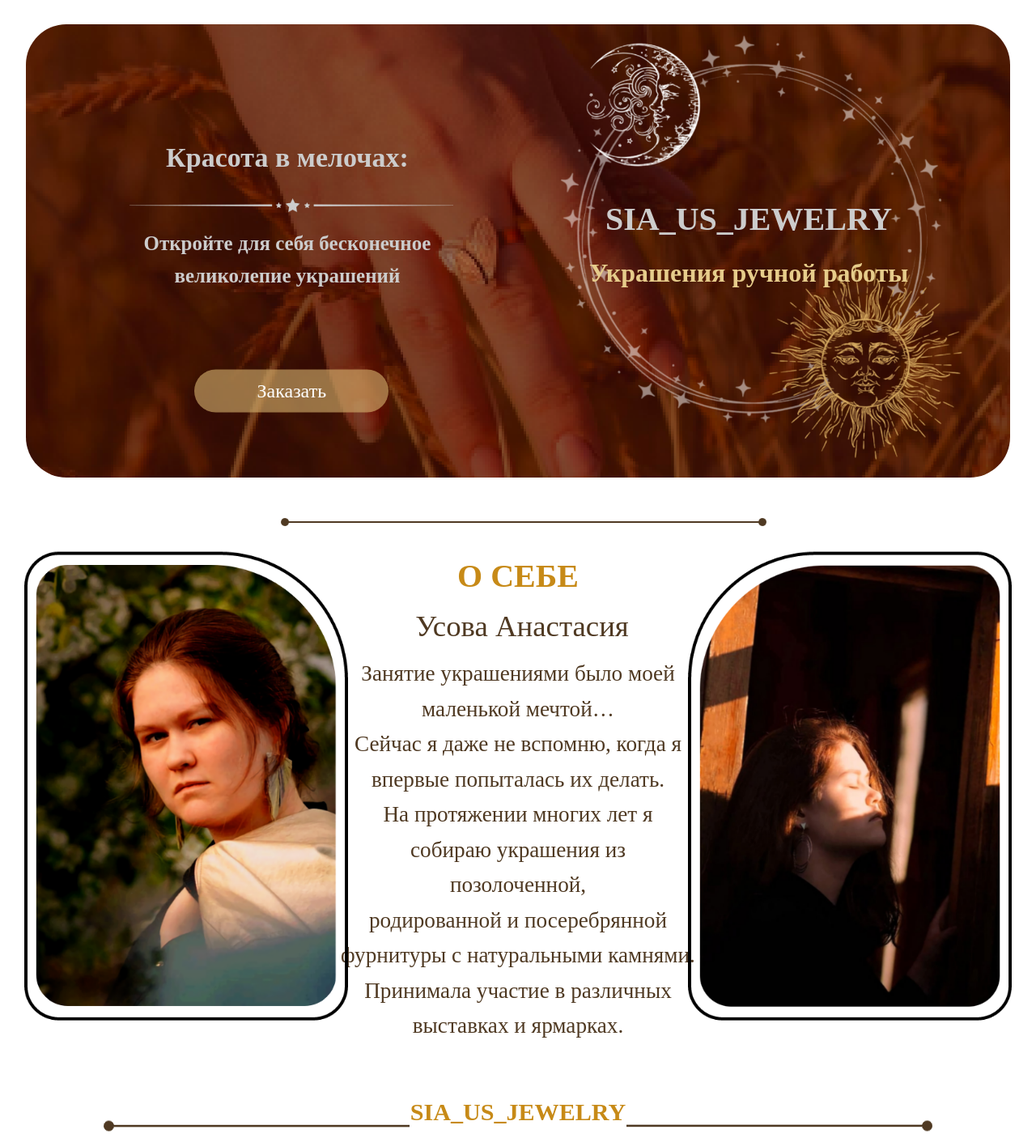
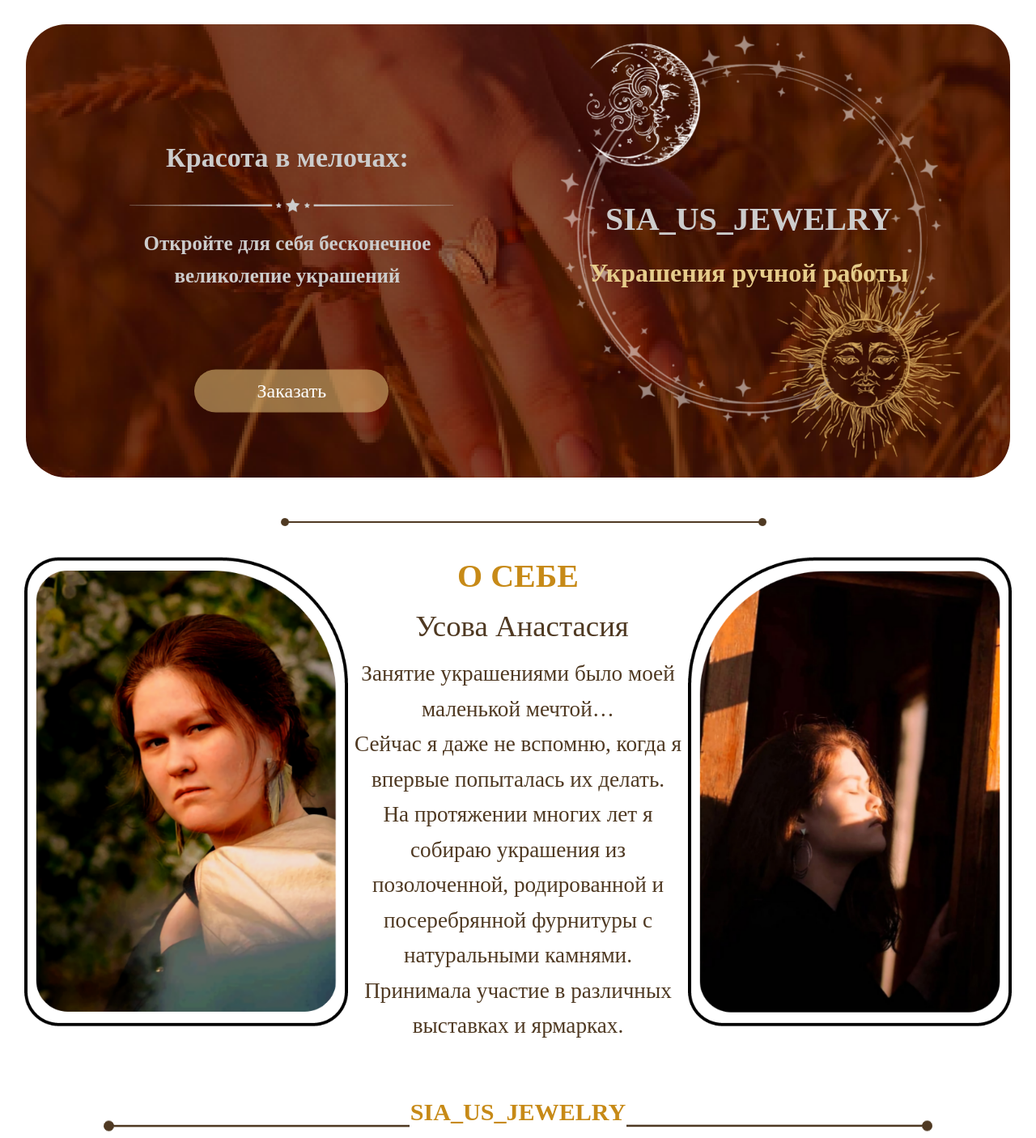
Before and after one commit to k-evgni/sia_us_jewelry, a Flask app: page / in a window 1280 px wide. Shown: the part 74-1480 px from the top of the page at 81% size. Run offline with Flask 3, Linux system fonts and the light colour scheme.

Commit message:
Update index.html

```diff
--- a/templates/index.html
+++ b/templates/index.html
@@ -213,7 +213,7 @@
 
         .Testimonials-image1 { /* Фото */
 	    position: absolute; /* Позиционирование абсолютное, чтобы изображение можно было точно разместить относительно родительского контейнера */
-            top: 45%; /* 42 Позиционирование изображения на 80% от верха родительского контейнера */
+            top: 46%; /* 42 Позиционирование изображения на 80% от верха родительского контейнера */
             left: 18%; /* Позиционирование изображения на 50% от левого края родительского контейнера */
             transform: translate(-50%, -50%); /* Смещение изображения на -50% по X и Y, чтобы центрировать его относительно указанных координат (top и left) */
             width: 80%; /* Изображение занимает 80% ширины родительского контейнера */
@@ -225,7 +225,7 @@
 
         .Testimonials-image2 { /* Фото */
             position: absolute;
-            top: 45%;
+            top: 46%;
             left: 82%;
             transform: translate(-50%, -50%);
             width: 80%;
@@ -1740,8 +1740,8 @@
         <h2>Усова Анастасия</h2>
         <h3>Занятие украшениями было моей <br> маленькой мечтой…<br>
 	Сейчас я даже не вспомню, когда я <br>впервые попыталась их делать.<br>
-        На протяжении многих лет я<br> собираю украшения из <br> позолоченной,<br>
-        родированной и посеребрянной <br>фурнитуры с натуральными камнями.<br>
+        На протяжении многих лет я<br> собираю украшения из <br> позолоченной,
+         родированной и <br> посеребрянной фурнитуры с <br>натуральными камнями.<br>
         Принимала участие в различных <br>выставках и ярмарках.</h3>
         <img src="static/pervai_fotka_o_sebe.png" alt="Jewelry Image" class="Testimonials-image1">
         <img src="static/vtoraya-fotka-o-sebe.png" alt="Jewelry Image" class="Testimonials-image2">
```
